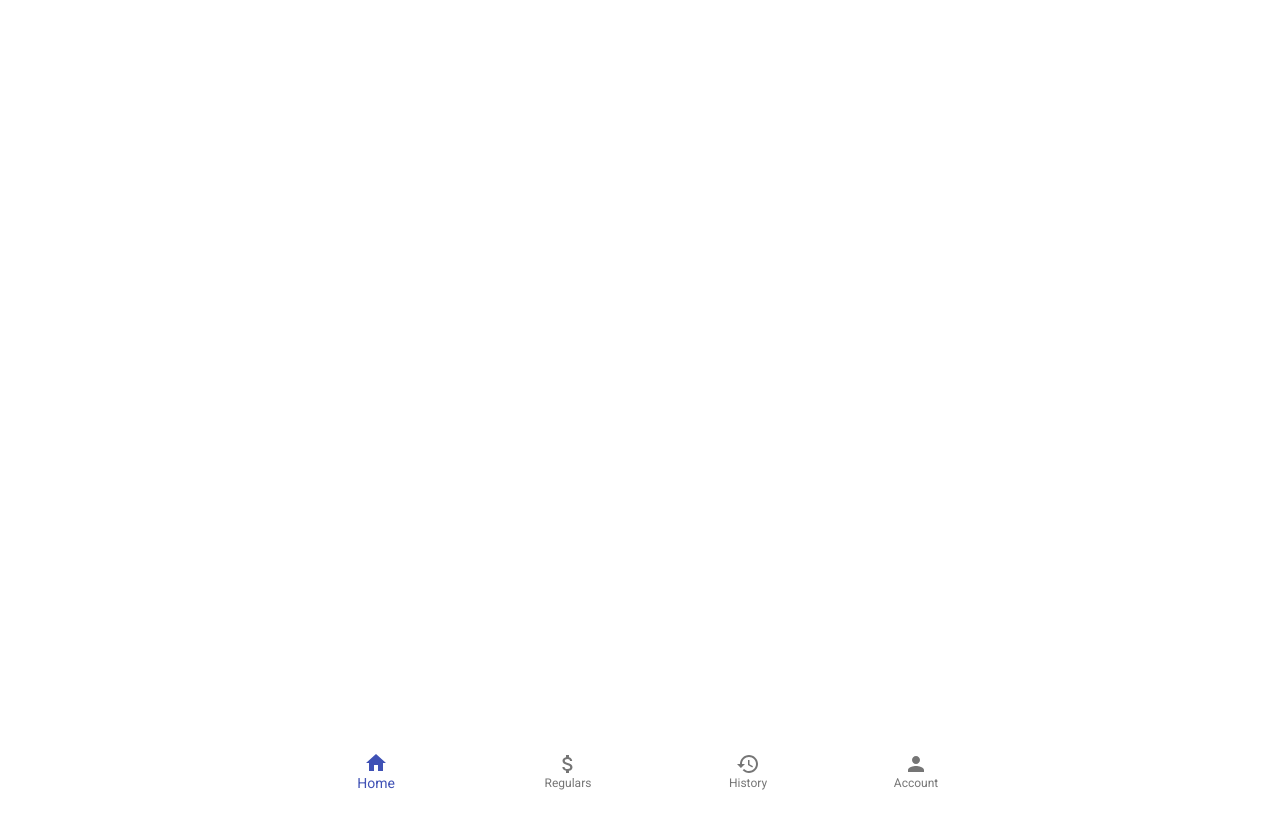
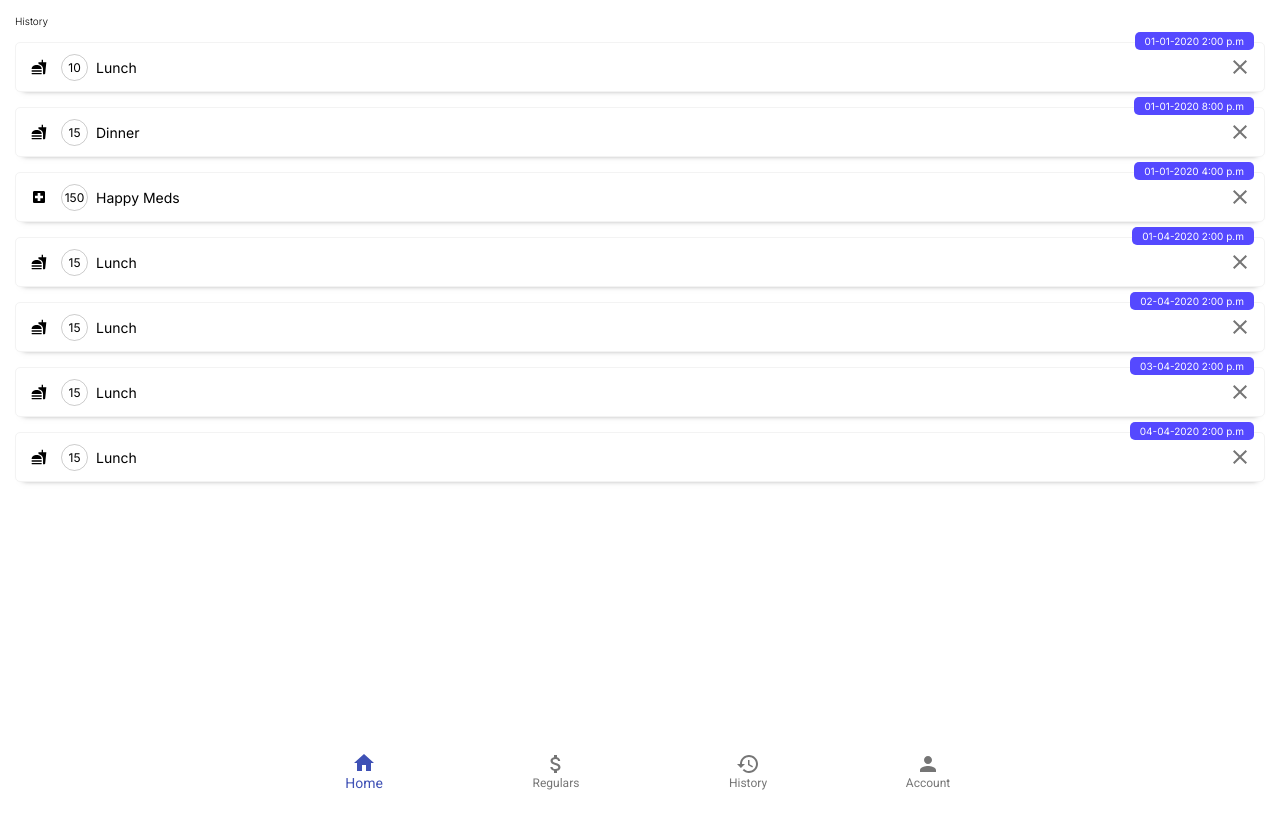
Before and after one commit to rajsaha/lazywallet, a React (Create React App) app: page /history in a window 1280 px wide. Shown: the top 828 px of the page. Built offline with nearby package versions, Linux system fonts and the light colour scheme.

Commit message:
added history page

```diff
--- a/src/App.js
+++ b/src/App.js
@@ -7,6 +7,7 @@ import {
 import { Route } from "react-router";
 import Regulars from '@Pages/Regulars/Regulars';
 import PrimaryNav from '@Components/PrimaryNav/PrimaryNav';
+import History from '@Pages/History/History';
 
 function App() {
   return (
@@ -19,6 +20,9 @@ function App() {
           <Route exact path="/regulars">
             <Regulars />
           </Route>
+          <Route exact path="/history">
+            <History />
+          </Route>
         </div>
       </div>
       <PrimaryNav />
--- a/src/components/LatestExpenses/LatestExpenses.scss
+++ /dev/null
@@ -1,4 +0,0 @@
-.latest-expenses {
-    height: 100%;
-    overflow: auto;
-}
--- a/src/components/PrimaryNav/PrimaryNav.js
+++ b/src/components/PrimaryNav/PrimaryNav.js
@@ -12,7 +12,7 @@ function PrimaryNav() {
         pathMap: [
             '/',
             '/regulars',
-            '/',
+            '/history',
             '/',
         ]
     };
@@ -48,7 +48,7 @@ function PrimaryNav() {
             >
                 <BottomNavigationAction label="Home" icon={<Home />} component={Link} to={state.pathMap[0]} />
                 <BottomNavigationAction label="Regulars" icon={<AttachMoney />} component={Link} to={state.pathMap[1]} />
-                <BottomNavigationAction label="History" icon={<History />} />
+                <BottomNavigationAction label="History" icon={<History />} component={Link} to={state.pathMap[2]} />
                 <BottomNavigationAction label="Account" icon={<Person />} />
             </BottomNavigation>
         </>
--- /dev/null
+++ b/src/pages/History/History.js
@@ -0,0 +1,26 @@
+import React from "react";
+import DummyData from "@Helper/dummy-data/dummy-data.service";
+import ExpenseHistory from "@Components/ExpenseHistory/ExpenseHistory";
+import './History.scss';
+
+function History() {
+    const dummyDataObj = new DummyData();
+    const latExps = dummyDataObj.getAllExpenses();
+
+    return (
+        <div className="history">
+            <div className="section padding-horizontal-15">
+                <div className="section-header">History</div>
+                <div className="section-content">
+                    <div className="latest-expenses">
+                        {latExps.map((value, index) => {
+                            return <ExpenseHistory key={value.id} data={value} />
+                        })}
+                    </div>
+                </div>
+            </div>
+        </div>
+    );
+}
+
+export default History;
--- /dev/null
+++ b/src/pages/History/History.scss
@@ -0,0 +1,7 @@
+.history {
+    padding-top: 15px;
+
+    .section-header {
+        margin-bottom: 15px;
+    }
+}
```
Also changed, not shown: src/components/LatestExpenses/LatestExpenses.js (deleted, +0 -21 lines), 1 other file (tests, documents, lock files or other folders).
